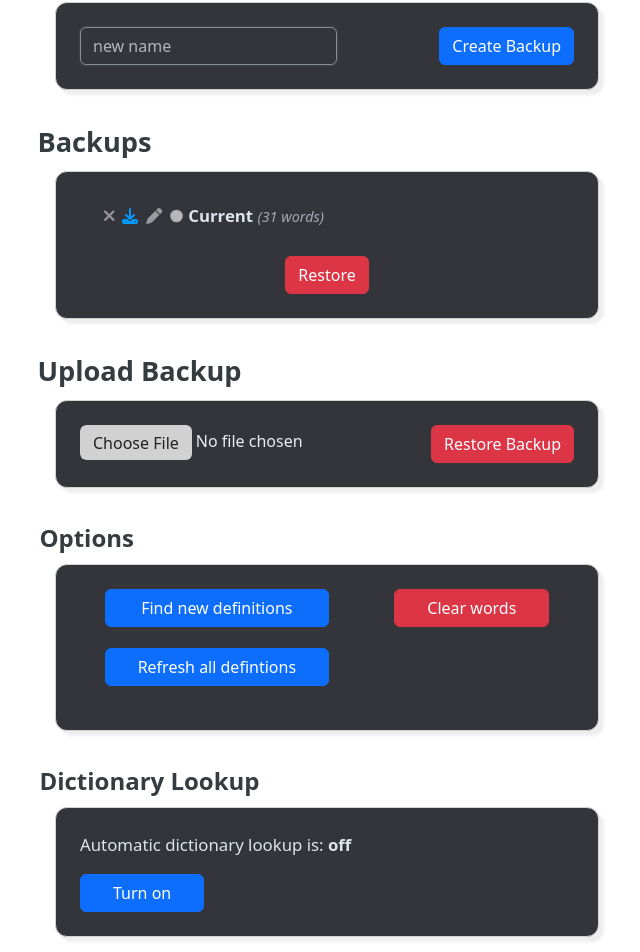
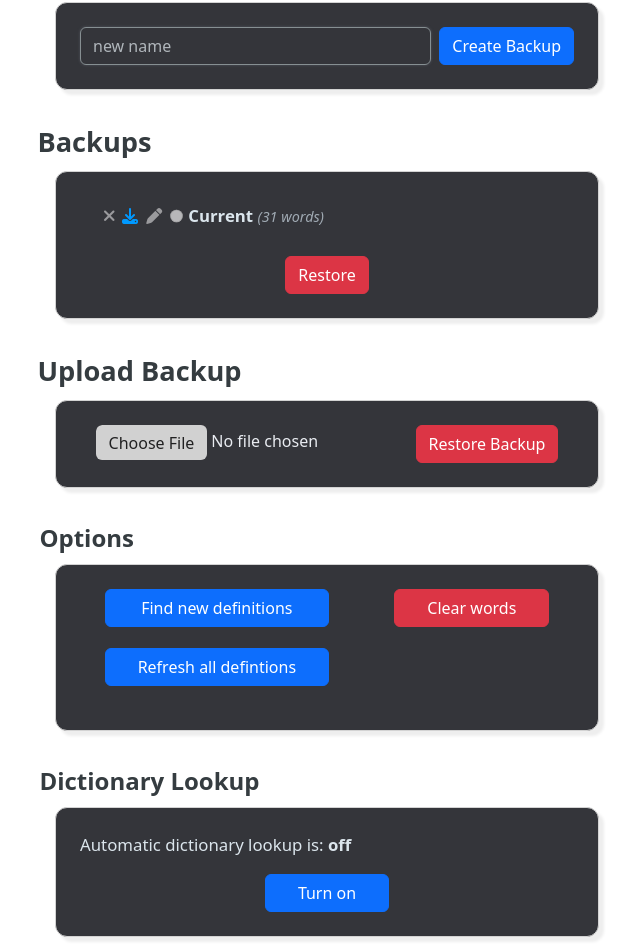
Before and after one commit to vishusandy/lexicon, a SvelteKit app: page /options in a window 1280 px wide. Shown: the part 217-1169 px from the top of the page, without its empty margins (325-965 px from the left). Built offline with nearby package versions, Linux system fonts and the light colour scheme.

Commit message:
centered option page buttons

```diff
--- a/src/components/Backups.svelte
+++ b/src/components/Backups.svelte
@@ -404,19 +404,22 @@
         display: flex;
         flex-wrap: wrap;
         row-gap: 0.7rem;
+        column-gap: 0.5rem;
         /* align-items: center; */
-        justify-content: space-between;
+        justify-content: center;
     }
 
     .new-backup-name {
-        flex-grow: 0;
-        width: fit-content;
+        width: 100%;
+        flex-basis: 40%;
+        flex-grow: 1;
+        min-width: 65%;
     }
 
     .create-backup {
         flex-shrink: 0;
-        margin-left: auto;
-        margin-right: 0px;
+        /* margin-left: auto; */
+        /* margin-right: 0px; */
     }
 
     .backup-entry {
@@ -506,10 +509,19 @@
         font-weight: bold;
     }
 
+    .upload-backup-container {
+        display: flex;
+        flex-wrap: wrap;
+        row-gap: 0.7rem;
+        column-gap: 0.5rem;
+        /* align-items: center; */
+        justify-content: center;
+    }
+
     .upload-backup-btn {
         flex-shrink: 0;
-        margin-left: auto;
-        margin-right: 0px;
+        /* margin-left: auto; */
+        /* margin-right: 0px; */
     }
 
     .upload-backup {
@@ -518,6 +530,10 @@
         color: #e9ecf1;
         padding: 0px;
         min-width: 8rem;
+        width: 100%;
+        flex-basis: 40%;
+        flex-grow: 1;
+        min-width: 65%;
     }
 
     .upload-backup::file-selector-button {
--- a/src/components/Options.svelte
+++ b/src/components/Options.svelte
@@ -164,11 +164,13 @@
                 >{#if autodefs === true}on{:else}off{/if}</b
             >
         </p>
-        {#if autodefs}
-            <button class="btn btn-primary" on:click={auto_defs_off}>Turn off</button>
-        {:else}
-            <button class="btn btn-primary" on:click={auto_defs_on}>Turn on</button>
-        {/if}
+        <div class="toggle-autodefs">
+            {#if autodefs}
+                <button class="btn btn-primary" on:click={auto_defs_off}>Turn off</button>
+            {:else}
+                <button class="btn btn-primary" on:click={auto_defs_on}>Turn on</button>
+            {/if}
+        </div>
     </div>
 </div>
 
@@ -210,4 +212,8 @@
         width: fit-content;
         /* margin: 0px auto; */
     }
+
+    div.toggle-autodefs {
+        text-align: center;
+    }
 </style>
```
